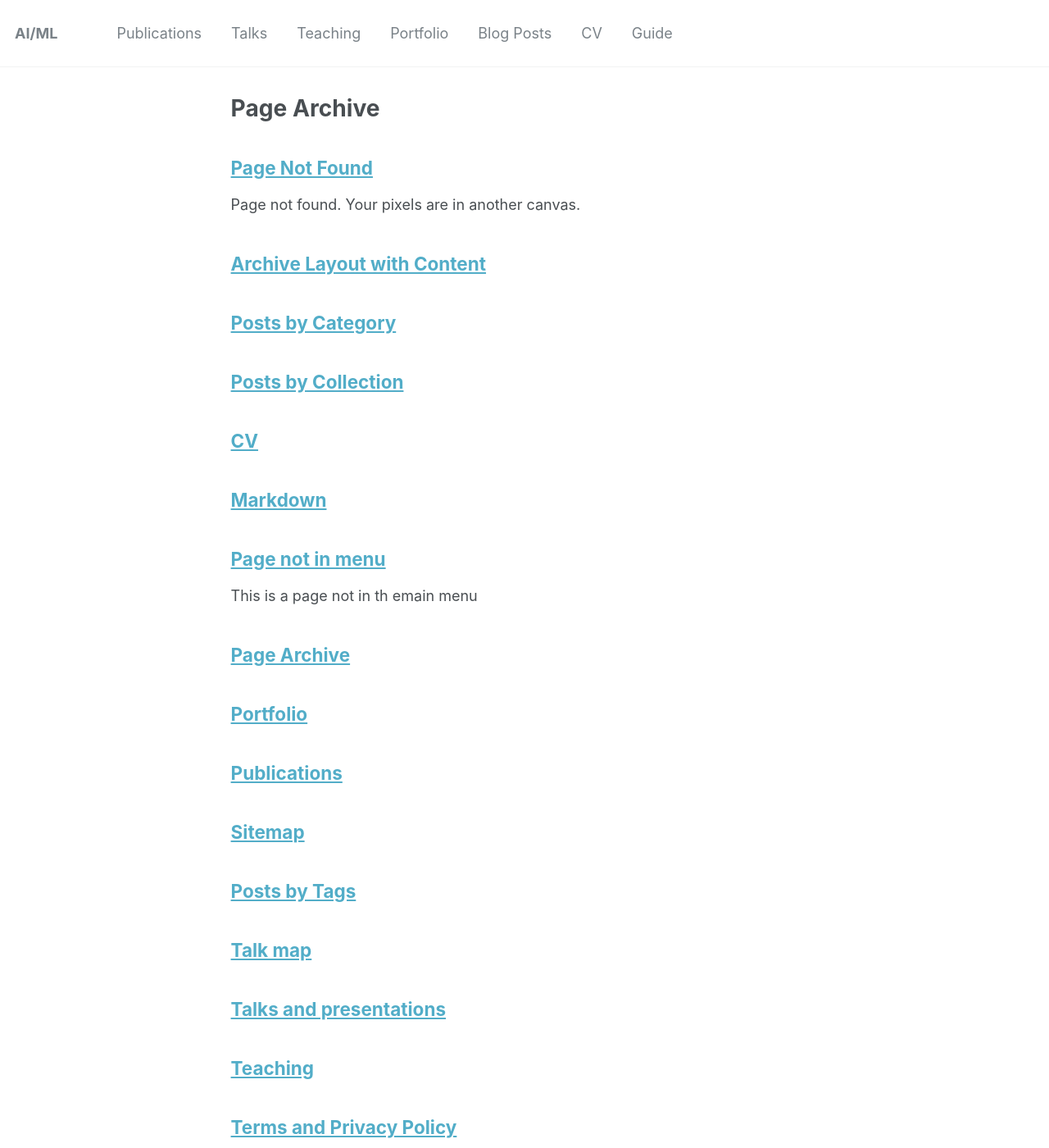
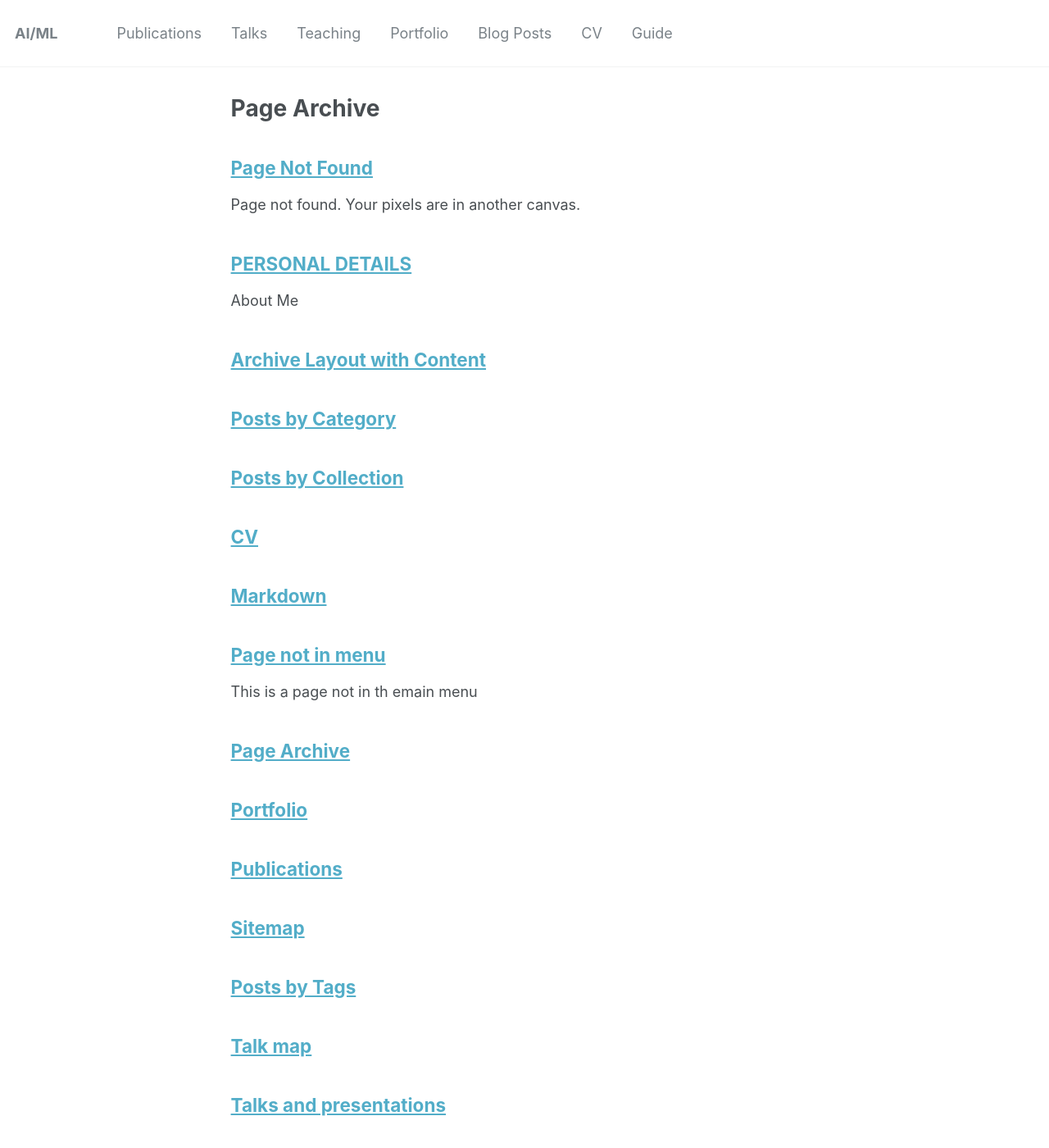
Before and after one commit to Xrenya/xrenya.github.io, a Jekyll site: the page built from _pages/page-archive.html, in a window 1280 px wide and 1400 px high. Shown: the whole window at 82% size. Built offline with Jekyll 4.4.1, drawn with Linux system fonts in a browser that asks for light colours.

Commit message:
Update about.md

```diff
--- a/_pages/about.md
+++ b/_pages/about.md
@@ -1,3 +1,12 @@
+---
+permalink: /
+title: "PERSONAL DETAILS"
+excerpt: "About Me"
+author_profile: true
+redirect_from:
+  - /about/
+  - /about.html
+---
 About Me
 ======
 Hello, I am Rinat, a Machine Learning Engineer, and I work in Tokyo. I am interested in CV, NLP, data analytics and machine learning competitions.
```
